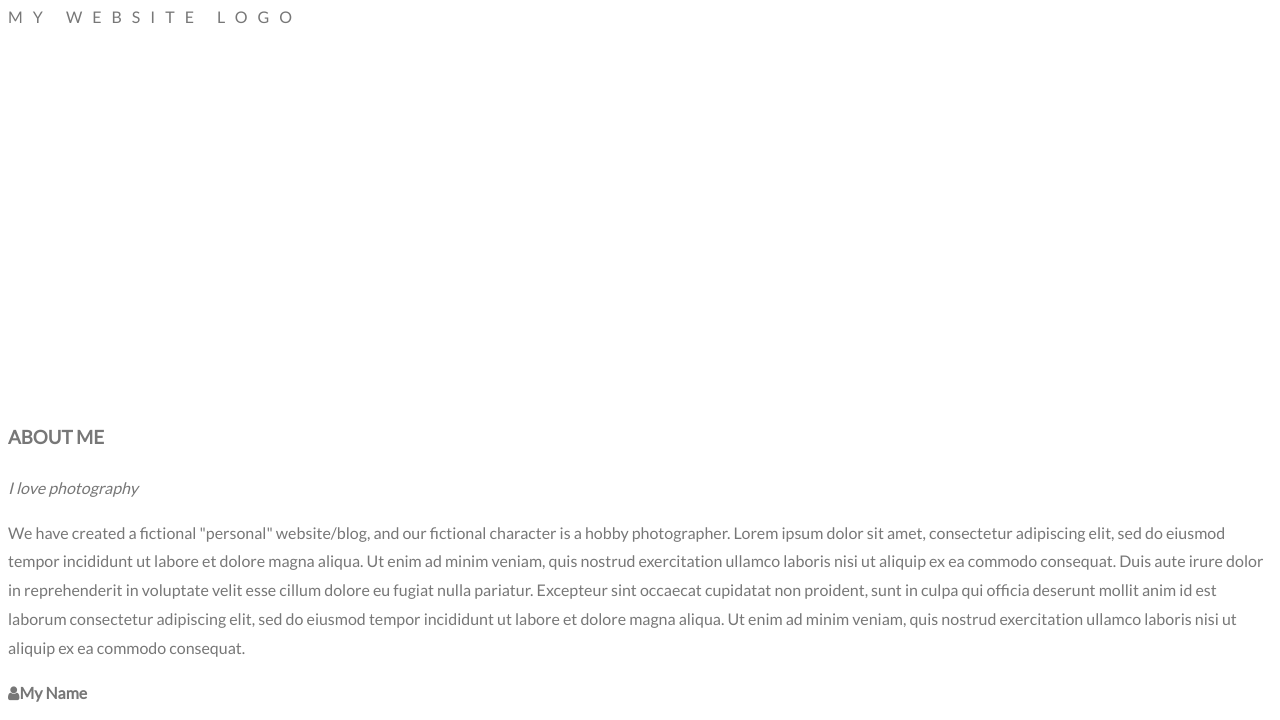
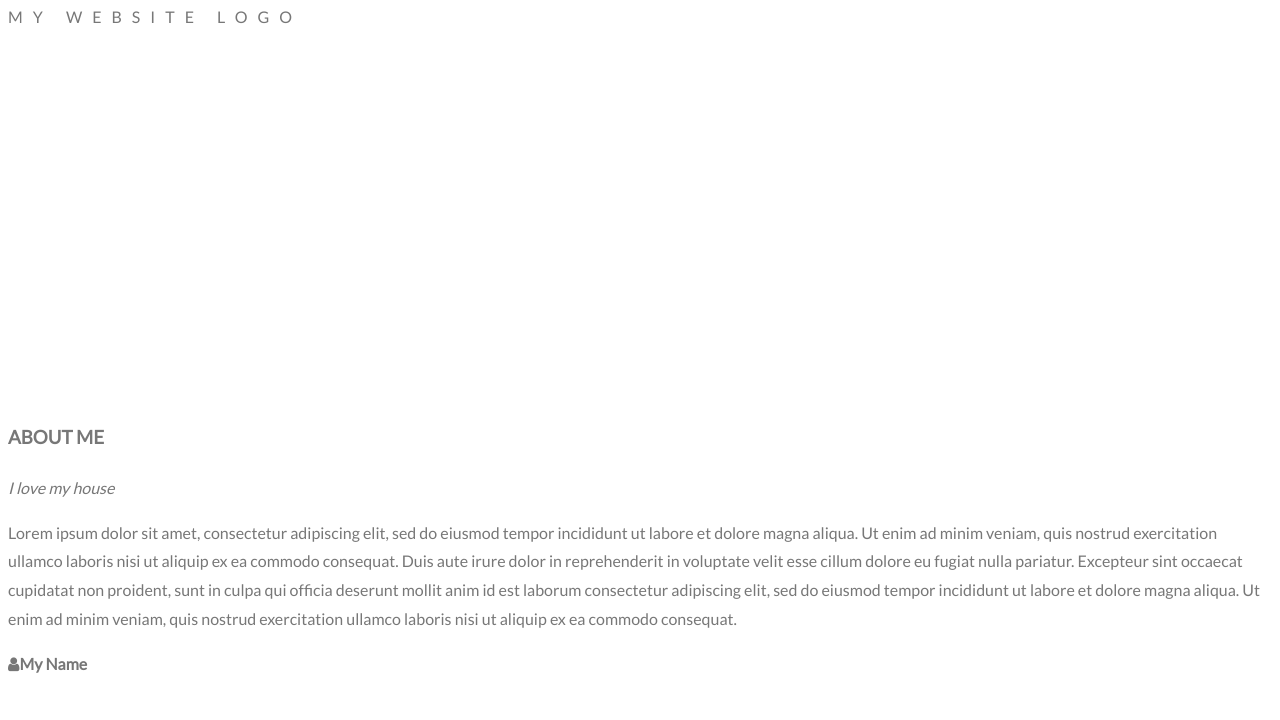
Before and after one commit to Robertsonstuff/mountstreethomestead, a plain HTML site: page Craigsite.html in a window 1280 px wide. Shown: the part 63-783 px from the top of the page. Drawn offline with Linux system fonts and the light colour scheme.

Commit message:
Update Craigsite.html

```diff
--- a/Craigsite.html
+++ b/Craigsite.html
@@ -43,8 +43,8 @@
 <!-- Container (About Section) -->
 <div class="w3-content w3-container w3-padding-64" id="about">
   <h3 class="w3-center">ABOUT ME</h3>
-  <p class="w3-center"><em>I love photography</em></p>
-  <p>We have created a fictional "personal" website/blog, and our fictional character is a hobby photographer. Lorem ipsum dolor sit amet, consectetur adipiscing elit, sed do eiusmod tempor incididunt ut labore et dolore magna aliqua. Ut enim ad minim veniam,
+  <p class="w3-center"><em>I love my house</em></p>
+  <p>Lorem ipsum dolor sit amet, consectetur adipiscing elit, sed do eiusmod tempor incididunt ut labore et dolore magna aliqua. Ut enim ad minim veniam,
     quis nostrud exercitation ullamco laboris nisi ut aliquip ex ea commodo consequat. Duis aute irure dolor in reprehenderit in voluptate velit esse cillum dolore eu fugiat nulla pariatur. Excepteur sint occaecat cupidatat non proident, sunt in culpa
     qui officia deserunt mollit anim id est laborum consectetur adipiscing elit, sed do eiusmod tempor incididunt ut labore et dolore magna aliqua. Ut enim ad minim veniam, quis nostrud exercitation ullamco laboris nisi ut aliquip ex ea commodo consequat.</p>
   <div class="w3-row">
```
